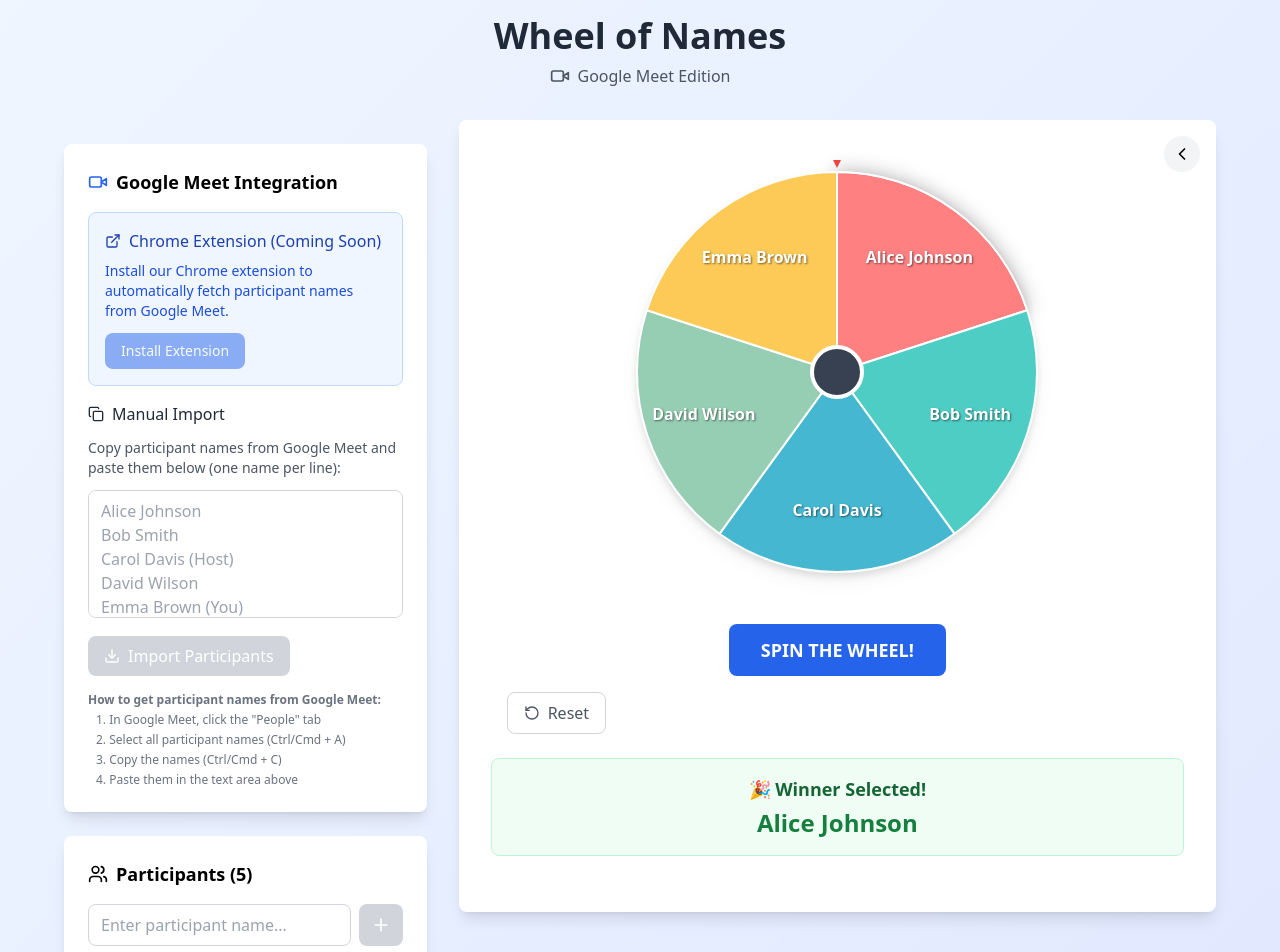
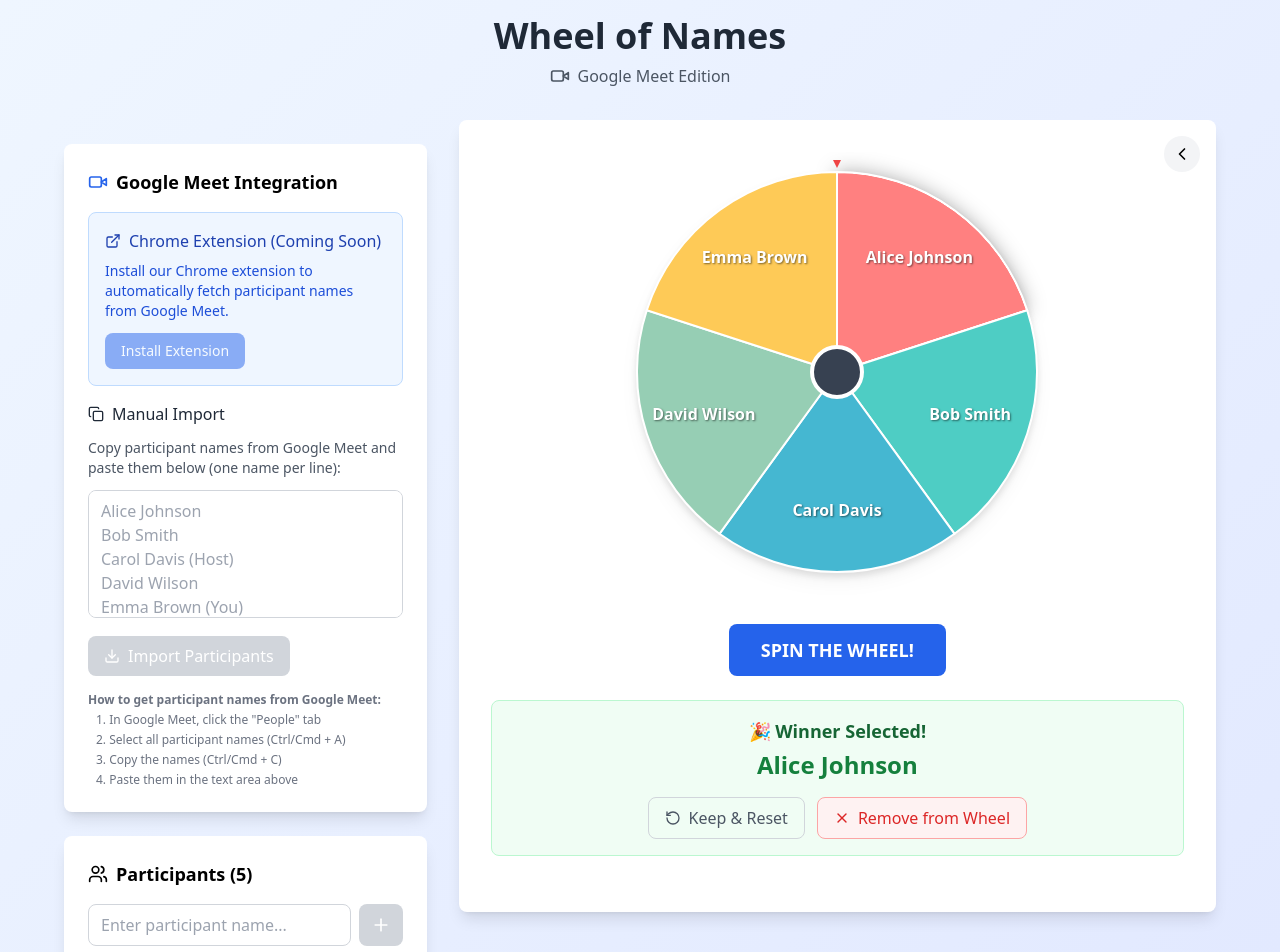
Before and after one commit to dadmobile/wheel-of-names, a React (Vite) app: page / in a window 1280 px wide. Shown: the top 952 px of the page. Built offline with nearby package versions, Linux system fonts and the light colour scheme.

Commit message:
Button to remove winner from participants

```diff
--- a/src/App.tsx
+++ b/src/App.tsx
@@ -2,7 +2,7 @@ import { useState } from 'react'
 import { Wheel } from './components/Wheel'
 import { ParticipantList } from './components/ParticipantList'
 import { MeetIntegration } from './components/MeetIntegration'
-import { VideoIcon, UsersIcon, RotateCcwIcon, ChevronLeftIcon } from 'lucide-react'
+import { VideoIcon, UsersIcon, RotateCcwIcon, ChevronLeftIcon, XIcon } from 'lucide-react'
 
 export interface Participant {
   id: string
@@ -46,6 +46,14 @@ function App() {
 
   const resetSelection = () => {
     setSelectedParticipant(null)
+  }
+
+  const removeWinner = () => {
+    if (selectedParticipant) {
+      const updatedParticipants = participants.filter(p => p.id !== selectedParticipant.id)
+      setParticipants(updatedParticipants)
+      setSelectedParticipant(null)
+    }
   }
 
   const toggleSidebar = () => {
@@ -138,18 +146,6 @@ function App() {
                   >
                     {isSpinning ? 'Spinning...' : 'SPIN THE WHEEL!'}
                   </button>
-
-                  {selectedParticipant && (
-                    <button
-                      onClick={resetSelection}
-                      className="ml-4 text-gray-600 hover:text-gray-800 px-4 py-2
-                               rounded-lg border border-gray-300 hover:border-gray-400
-                               transition-colors duration-200 flex items-center gap-2"
-                    >
-                      <RotateCcwIcon className="w-4 h-4" />
-                      Reset
-                    </button>
-                  )}
                 </div>
 
                 {selectedParticipant && (
@@ -157,9 +153,29 @@ function App() {
                     <h3 className="text-lg font-semibold text-green-800 mb-1">
                       🎉 Winner Selected!
                     </h3>
-                    <p className="text-2xl font-bold text-green-700">
+                    <p className="text-2xl font-bold text-green-700 mb-4">
                       {selectedParticipant.name}
                     </p>
+                    <div className="flex justify-center gap-3">
+                      <button
+                        onClick={resetSelection}
+                        className="text-gray-600 hover:text-gray-800 px-4 py-2
+                                 rounded-lg border border-gray-300 hover:border-gray-400
+                                 transition-colors duration-200 flex items-center gap-2"
+                      >
+                        <RotateCcwIcon className="w-4 h-4" />
+                        Keep & Reset
+                      </button>
+                      <button
+                        onClick={removeWinner}
+                        className="text-red-600 hover:text-red-800 px-4 py-2
+                                 rounded-lg border border-red-300 hover:border-red-400
+                                 transition-colors duration-200 flex items-center gap-2 bg-red-50 hover:bg-red-100"
+                      >
+                        <XIcon className="w-4 h-4" />
+                        Remove from Wheel
+                      </button>
+                    </div>
                   </div>
                 )}
               </div>
```
